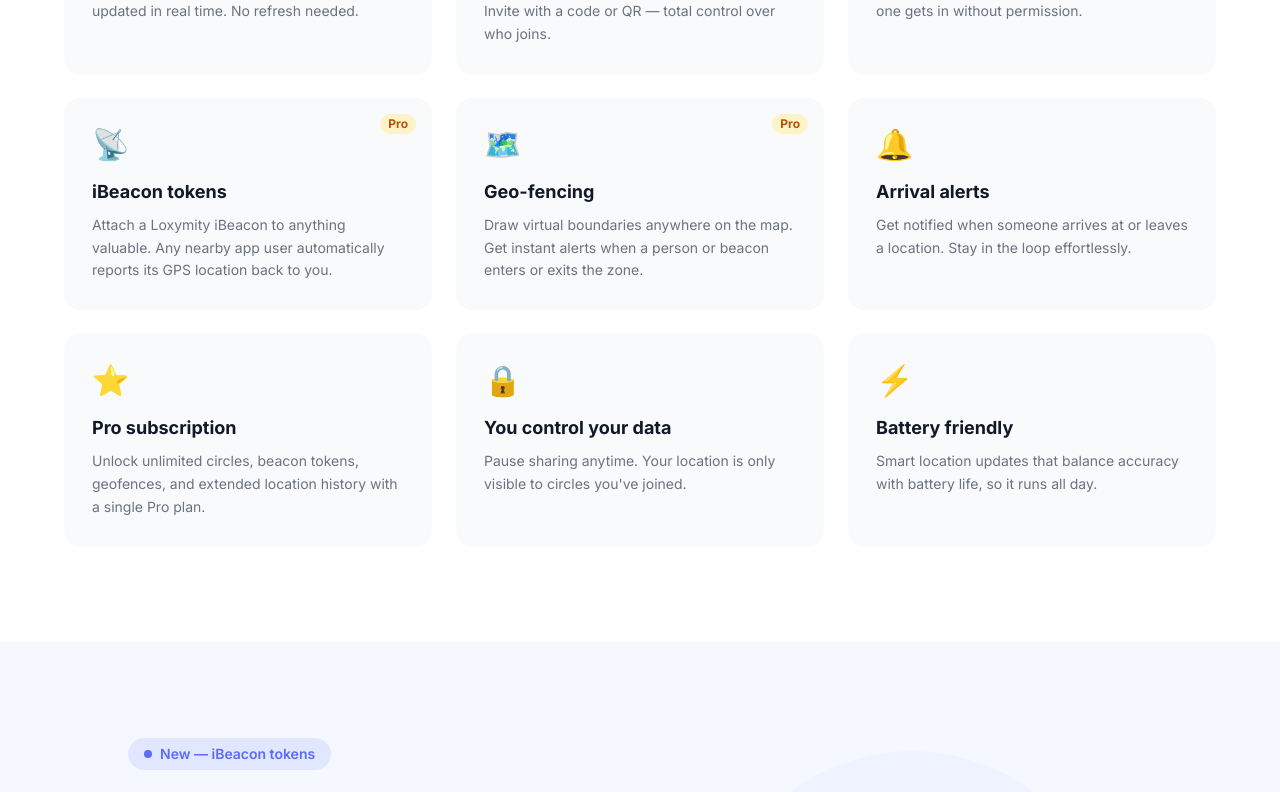
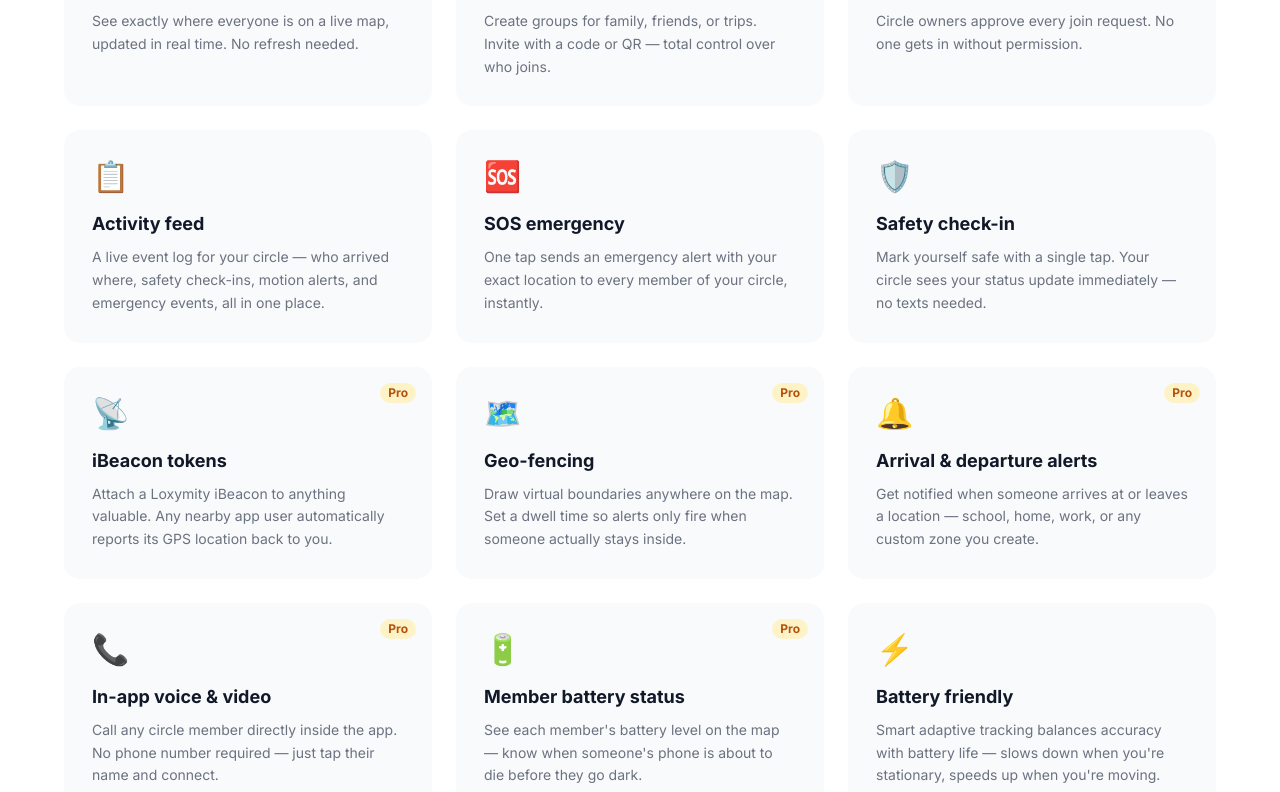
Before and after one commit to hopesourav/loxymity_web, a Next.js app: page / in a window 1280 px wide. Shown: the part 1568-2360 px from the top of the page. Built offline with nearby package versions, Linux system fonts and the light colour scheme.

Commit message:
Webside updates

```diff
--- a/app/layout.tsx
+++ b/app/layout.tsx
@@ -4,10 +4,10 @@ import './globals.css';
 export const metadata: Metadata = {
   title: 'Loxymity — See where your circle is, right now',
   description:
-    'Loxymity is a private, real-time location sharing app for families and close friends. Know where your people are without constantly texting.',
+    'Loxymity is a private, real-time location sharing app for families and close friends. Live map, SOS emergency alerts, safety check-ins, iBeacon tracking, geo-fencing, and in-app calls — all in one place.',
   openGraph: {
     title: 'Loxymity',
-    description: 'See where your circle is, right now.',
+    description: 'Real-time location sharing with SOS alerts, safety check-ins, iBeacon tracking, and geo-fencing for families and close friends.',
     url: 'https://loxymity.com',
     siteName: 'Loxymity',
     type: 'website',
@@ -15,7 +15,7 @@ export const metadata: Metadata = {
   twitter: {
     card: 'summary_large_image',
     title: 'Loxymity',
-    description: 'See where your circle is, right now.',
+    description: 'Real-time location sharing with SOS alerts, safety check-ins, iBeacon tracking, and geo-fencing for families and close friends.',
   },
   metadataBase: new URL('https://loxymity.com'),
 };
--- a/app/page.tsx
+++ b/app/page.tsx
@@ -8,6 +8,7 @@ export default function Home() {
           <span className="text-xl font-bold text-primary">Loxymity</span>
           <div className="hidden md:flex items-center gap-8 text-sm font-medium text-gray-600">
             <a href="#features" className="hover:text-primary transition-colors">Features</a>
+            <a href="#safety" className="hover:text-primary transition-colors">Safety</a>
             <a href="#how-it-works" className="hover:text-primary transition-colors">How it works</a>
             <a href="#pricing" className="hover:text-primary transition-colors">Pricing</a>
             <a href="#privacy" className="hover:text-primary transition-colors">Privacy</a>
@@ -34,7 +35,8 @@ export default function Home() {
           </h1>
           <p className="text-xl text-gray-500 max-w-xl mx-auto mb-10 leading-relaxed">
             Loxymity keeps families and close friends connected through private,
-            real-time location sharing — plus iBeacon tokens and geo-fencing for the whole network.
+            real-time location sharing — with safety check-ins, emergency SOS,
+            iBeacon tracking, and geo-fencing for total peace of mind.
           </p>
           <div className="flex flex-col sm:flex-row gap-4 justify-center" id="download">
             <a
@@ -132,6 +134,21 @@ export default function Home() {
                 desc: 'Circle owners approve every join request. No one gets in without permission.',
               },
               {
+                icon: '📋',
+                title: 'Activity feed',
+                desc: 'A live event log for your circle — who arrived where, safety check-ins, motion alerts, and emergency events, all in one place.',
+              },
+              {
+                icon: '🆘',
+                title: 'SOS emergency',
+                desc: 'One tap sends an emergency alert with your exact location to every member of your circle, instantly.',
+              },
+              {
+                icon: '🛡️',
+                title: 'Safety check-in',
+                desc: "Mark yourself safe with a single tap. Your circle sees your status update immediately — no texts needed.",
+              },
+              {
                 icon: '📡',
                 title: 'iBeacon tokens',
                 desc: 'Attach a Loxymity iBeacon to anything valuable. Any nearby app user automatically reports its GPS location back to you.',
@@ -140,28 +157,31 @@ export default function Home() {
               {
                 icon: '🗺️',
                 title: 'Geo-fencing',
-                desc: 'Draw virtual boundaries anywhere on the map. Get instant alerts when a person or beacon enters or exits the zone.',
+                desc: 'Draw virtual boundaries anywhere on the map. Set a dwell time so alerts only fire when someone actually stays inside.',
                 badge: 'Pro',
               },
               {
                 icon: '🔔',
-                title: 'Arrival alerts',
-                desc: 'Get notified when someone arrives at or leaves a location. Stay in the loop effortlessly.',
+                title: 'Arrival & departure alerts',
+                desc: 'Get notified when someone arrives at or leaves a location — school, home, work, or any custom zone you create.',
+                badge: 'Pro',
               },
               {
-                icon: '⭐',
-                title: 'Pro subscription',
-                desc: 'Unlock unlimited circles, beacon tokens, geofences, and extended location history with a single Pro plan.',
+                icon: '📞',
+                title: 'In-app voice & video',
+                desc: 'Call any circle member directly inside the app. No phone number required — just tap their name and connect.',
+                badge: 'Pro',
               },
               {
-                icon: '🔒',
-                title: 'You control your data',
-                desc: "Pause sharing anytime. Your location is only visible to circles you've joined.",
+                icon: '🔋',
+                title: 'Member battery status',
+                desc: "See each member's battery level on the map — know when someone's phone is about to die before they go dark.",
+                badge: 'Pro',
               },
               {
                 icon: '⚡',
                 title: 'Battery friendly',
-                desc: 'Smart location updates that balance accuracy with battery life, so it runs all day.',
+                desc: 'Smart adaptive tracking balances accuracy with battery life — slows down when you\'re stationary, speeds up when you\'re moving.',
               },
             ].map((f) => (
               <div key={f.title} className="bg-gray-50 rounded-2xl p-7 hover:bg-indigo-50 transition-colors group relative">
@@ -185,22 +205,22 @@ export default function Home() {
           <div className="flex-1">
             <div className="inline-flex items-center gap-2 bg-indigo-100 text-primary text-sm font-semibold px-4 py-1.5 rounded-full mb-6">
               <span className="w-2 h-2 bg-primary rounded-full" />
-              New — iBeacon tokens
+              iBeacon tokens
             </div>
             <h2 className="text-4xl font-black text-gray-900 mb-6">
               Never lose what matters
             </h2>
             <p className="text-gray-500 text-lg mb-8 leading-relaxed">
-              Loxymity iBeacon tokens use your Loxymity UUID so any app user within range
+              Loxymity iBeacon tokens use a unique UUID so any app user within range
               automatically crowdsources its location — no GPS in the token required.
               Attach one to a bag, bike, or car and see it move on your map.
             </p>
             <div className="flex flex-col gap-4">
               {[
-                { icon: '📡', text: 'UUID E2C56DB5 — unique to the Loxymity network' },
-                { icon: '👥', text: 'Crowd-sourced — every Loxymity user nearby reports it' },
-                { icon: '🗺️', text: 'Last-seen location visible on your map instantly' },
-                { icon: '🛒', text: 'Purchase tokens at loxymity.com (coming soon)' },
+                { icon: '📡', text: 'Unique UUID — registered exclusively to the Loxymity network' },
+                { icon: '👥', text: 'Crowd-sourced — every nearby Loxymity user reports it silently' },
+                { icon: '🗺️', text: 'Last-seen location and time visible on your map instantly' },
+                { icon: '🔔', text: 'Set a geofence around a token to get alerted if it moves' },
               ].map((item) => (
                 <div key={item.text} className="flex items-center gap-3">
                   <span className="text-xl">{item.icon}</span>
@@ -221,8 +241,55 @@ export default function Home() {
         </div>
       </section>
 
+      {/* ── Safety & Emergency ──────────────────────────────────────────── */}
+      <section id="safety" className="py-24 px-6 bg-white">
+        <div className="max-w-5xl mx-auto">
+          <div className="text-center mb-16">
+            <div className="inline-flex items-center gap-2 bg-red-100 text-red-600 text-sm font-semibold px-4 py-1.5 rounded-full mb-6">
+              <span className="w-2 h-2 bg-red-500 rounded-full" />
+              Safety & emergency
+            </div>
+            <h2 className="text-4xl font-black text-gray-900 mb-4">There when it counts most</h2>
+            <p className="text-lg text-gray-500 max-w-xl mx-auto">
+              Loxymity has a full safety layer built in — not bolted on.
+            </p>
+          </div>
+          <div className="grid md:grid-cols-3 gap-8">
+            {[
+              {
+                icon: '🆘',
+                color: 'bg-red-50',
+                accent: 'text-red-600',
+                title: 'One-tap SOS',
+                desc: 'Press the SOS button in an emergency. Every circle member receives an immediate push notification with your exact GPS coordinates — no typing, no calling.',
+              },
+              {
+                icon: '🛡️',
+                color: 'bg-green-50',
+                accent: 'text-green-600',
+                title: 'Safety check-in',
+                desc: "Arrived safely? Tap once to mark yourself safe. Your circle sees the update instantly, with a timestamp — no anxious group texts needed.",
+              },
+              {
+                icon: '📋',
+                color: 'bg-blue-50',
+                accent: 'text-blue-600',
+                title: 'Activity feed',
+                desc: 'A chronological log of every geofence crossing, safety check-in, motion event, and SOS alert in your circle. Catch up on anything you missed.',
+              },
+            ].map((item) => (
+              <div key={item.title} className={`${item.color} rounded-2xl p-8`}>
+                <div className="text-4xl mb-5">{item.icon}</div>
+                <h3 className={`text-xl font-bold mb-3 ${item.accent}`}>{item.title}</h3>
+                <p className="text-gray-600 text-sm leading-relaxed">{item.desc}</p>
+              </div>
+            ))}
+          </div>
+        </div>
+      </section>
+
       {/* ── How it works ────────────────────────────────────────────────── */}
-      <section id="how-it-works" className="py-24 px-6 bg-white">
+      <section id="how-it-works" className="py-24 px-6 bg-indigo-50/40">
         <div className="max-w-4xl mx-auto">
           <div className="text-center mb-16">
             <h2 className="text-4xl font-black text-gray-900 mb-4">Up and running in minutes</h2>
@@ -233,17 +300,17 @@ export default function Home() {
               {
                 step: '01',
                 title: 'Create your account',
-                desc: 'Sign up with email or a one-time code. No password required if you prefer.',
+                desc: 'Sign up with your email address. We send a one-time verification code — no password to remember.',
               },
               {
                 step: '02',
                 title: 'Start or join a circle',
-                desc: 'Create a circle and share the invite code or QR with the people you trust.',
+                desc: 'Create a circle and share the invite code or QR with the people you trust. Owner approval keeps it private.',
               },
               {
                 step: '03',
                 title: 'See your circle live',
-                desc: 'Everyone in the circle appears on a shared map, updated in real time.',
+                desc: 'Everyone in the circle appears on a shared map, updated in real time. SOS, check-ins, and alerts are always one tap away.',
               },
             ].map((s) => (
               <div key={s.step} className="text-center">
@@ -259,7 +326,7 @@ export default function Home() {
       </section>
 
       {/* ── Pricing ─────────────────────────────────────────────────────── */}
-      <section id="pricing" className="py-24 px-6 bg-indigo-50/40">
+      <section id="pricing" className="py-24 px-6 bg-white">
         <div className="max-w-4xl mx-auto">
           <div className="text-center mb-16">
             <h2 className="text-4xl font-black text-gray-900 mb-4">Simple, honest pricing</h2>
@@ -274,10 +341,13 @@ export default function Home() {
               <ul className="flex flex-col gap-3 mb-8">
                 {[
                   '1 circle (up to 5 members)',
-                  '1 day location history',
+                  '24-hour location history',
                   '1 iBeacon token',
                   '2 geofences',
                   'Real-time map',
+                  'SOS emergency alerts',
+                  'Safety check-in',
+                  'Activity feed',
                   'QR invite codes',
                 ].map((f) => (
                   <li key={f} className="flex items-center gap-3 text-sm text-gray-600">
@@ -302,10 +372,13 @@ export default function Home() {
               <ul className="flex flex-col gap-3 mb-8">
                 {[
                   'Unlimited circles',
-                  'Unlimited members per circle',
-                  '30 days location history',
+                  'Up to 20 members per circle',
+                  '30-day location history',
                   '20 iBeacon tokens',
                   '50 geofences',
+                  'Arrival & departure alerts',
+                  'Member battery status',
+                  'In-app voice & video calls',
                   'Priority support',
                   'Pro badge on your profile',
                 ].map((f) => (
@@ -327,7 +400,7 @@ export default function Home() {
       </section>
 
       {/* ── Privacy ─────────────────────────────────────────────────────── */}
-      <section id="privacy" className="py-24 px-6 bg-white">
+      <section id="privacy" className="py-24 px-6 bg-indigo-50/40">
         <div className="max-w-4xl mx-auto flex flex-col md:flex-row gap-12 items-center">
           <div className="flex-1">
             <h2 className="text-4xl font-black text-gray-900 mb-6">Privacy first, always</h2>
@@ -337,6 +410,7 @@ export default function Home() {
                 'You can pause or stop sharing at any time — instantly.',
                 'Only circle members you approve can see your location.',
                 'All data is encrypted in transit and at rest.',
+                'Location history is automatically deleted after 30 days.',
               ].map((point) => (
                 <div key={point} className="flex items-start gap-3">
                   <div className="w-5 h-5 bg-primary rounded-full flex items-center justify-center flex-shrink-0 mt-0.5">
```
Also changed, not shown: 1 other file (tests, documents, lock files or other folders).
